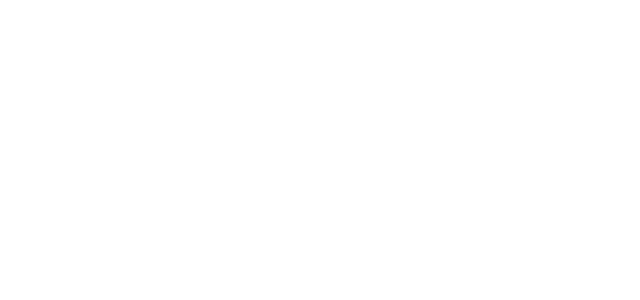
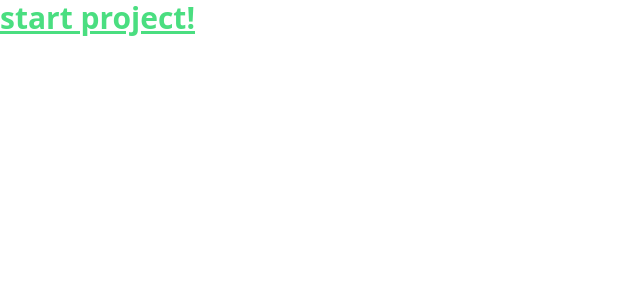
Before and after one commit to dosepehr/sabzlearn-clone, a React (Create React App) app: page / in a window 1280 px wide. Shown: the top 300 px of the page, without its empty margins (0-640 px from the left). Built offline with nearby package versions, Linux system fonts and the light colour scheme.

Commit message:
start project!

```diff
--- a/package.json
+++ b/package.json
@@ -34,5 +34,8 @@
       "last 1 firefox version",
       "last 1 safari version"
     ]
+  },
+  "devDependencies": {
+    "tailwindcss": "^3.2.7"
   }
 }
--- a/src/App.js
+++ b/src/App.js
@@ -1,7 +1,11 @@
 function App() {
-    return <>
-
-    </>;
+    return (
+        <>
+            <b></b>
+            <h1 className='text-3xl font-bold underline text-green-400'>start project!</h1>
+            <b></b>
+        </>
+    );
 }
 
 export default App;
--- a/src/index.css
+++ b/src/index.css
@@ -1,13 +1,3 @@
-body {
-  margin: 0;
-  font-family: -apple-system, BlinkMacSystemFont, 'Segoe UI', 'Roboto', 'Oxygen',
-    'Ubuntu', 'Cantarell', 'Fira Sans', 'Droid Sans', 'Helvetica Neue',
-    sans-serif;
-  -webkit-font-smoothing: antialiased;
-  -moz-osx-font-smoothing: grayscale;
-}
-
-code {
-  font-family: source-code-pro, Menlo, Monaco, Consolas, 'Courier New',
-    monospace;
-}
+@tailwind base;
+@tailwind components;
+@tailwind utilities;
--- /dev/null
+++ b/tailwind.config.js
@@ -0,0 +1,8 @@
+/** @type {import('tailwindcss').Config} */
+module.exports = {
+    content: ['./src/**/*.{js,jsx}'],
+    theme: {
+        extend: {},
+    },
+    plugins: [],
+};
```
Also changed, not shown: 1 other file (tests, documents, lock files or other folders).
